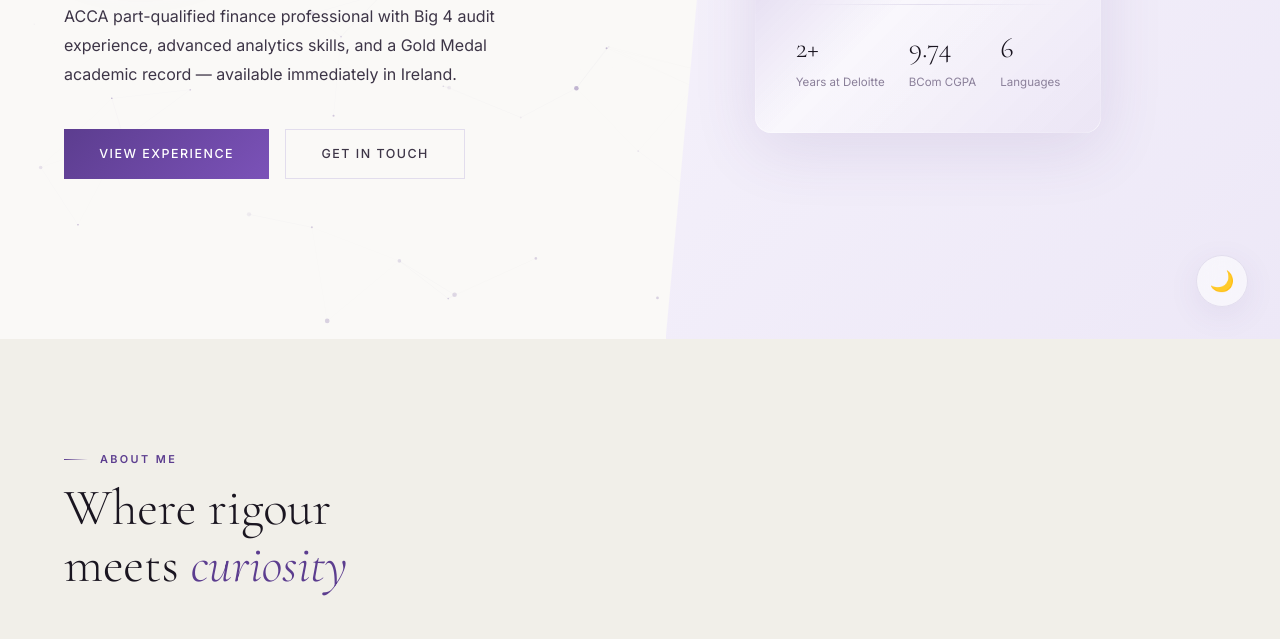
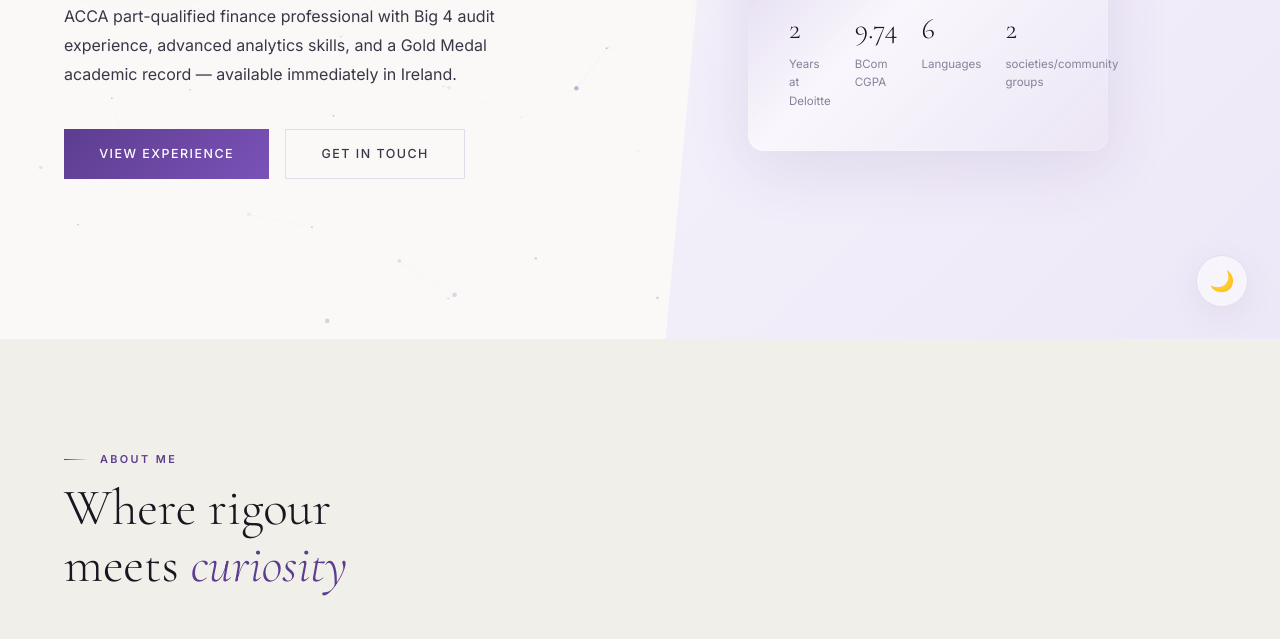
Before and after one commit to mesaira/Merina_portfolio, a plain HTML site: page index.html in a window 1280 px wide. Shown: the part 461-1100 px from the top of the page. Drawn offline with nearby package versions, Linux system fonts and the light colour scheme.

Commit message:
Update index.html

```diff
--- a/index.html
+++ b/index.html
@@ -1161,7 +1161,7 @@ footer {
       <hr class="hc-divider">
       <div class="hc-row">
         <div>
-          <div class="hc-mini-num">2+</div>
+          <div class="hc-mini-num">2</div>
           <div class="hc-mini-label">Years at Deloitte</div>
         </div>
         <div>
@@ -1171,6 +1171,10 @@ footer {
         <div>
           <div class="hc-mini-num"><span class="count-up" data-target="6">0</span></div>
           <div class="hc-mini-label">Languages</div>
+        </div>
+          <div>
+          <div class="hc-mini-num">2</div>
+          <div class="hc-mini-label">societies/community groups</div>
         </div>
       </div>
     </div>
```
